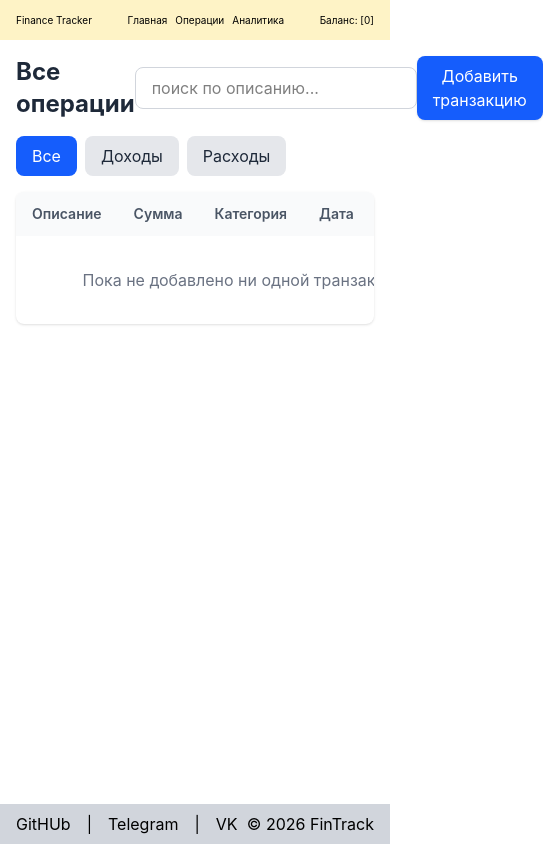
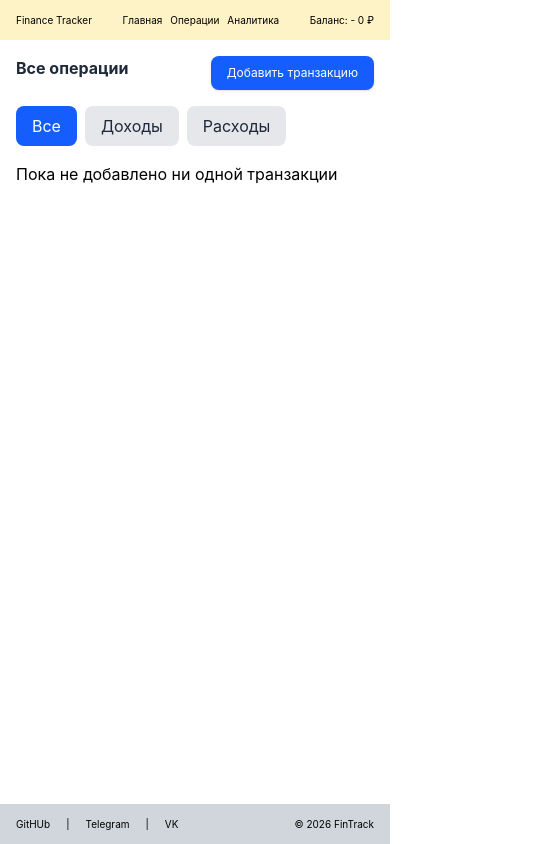
Before and after one commit to rT0210/finance-tracker, a React (Vite) app: page /transactions in a window 390 px wide. Shown: the whole page, 543 px wide, since content can reach past the window. Built offline with nearby package versions, Linux system fonts and the light colour scheme.

Commit message:
fix bugs

```diff
--- a/src/components/footer/Footer.tsx
+++ b/src/components/footer/Footer.tsx
@@ -5,7 +5,7 @@ const Footer = () => {
         <footer className="bg-gray-300 px-4">
             <div className="max-w-7xl mx-auto flex h-10 items-center justify-between">
                 <nav>
-                    <ul className="flex gap-4">
+                    <ul className="flex gap-4 text-[10px] md:text-[16px]">
                         <li>
                             <Link to={""}>GitHUb</Link>
                         </li>
@@ -19,7 +19,7 @@ const Footer = () => {
                         </li>
                     </ul>
                 </nav>
-                <p>© 2026 FinTrack</p>
+                <p className="text-[10px] md:text-[16px]">© 2026 FinTrack</p>
             </div>
         </footer>
     )
--- a/src/components/header/Header.tsx
+++ b/src/components/header/Header.tsx
@@ -2,6 +2,7 @@ import { Link } from "react-router-dom";
 import Logo from "../logo/Logo";
 import { useSelector } from "react-redux";
 import type { RootState } from "../../store/store";
+import { formatAmount } from './../../utils/formatAmount';
 
 const Header = () => {
   const transactions = useSelector((state: RootState) => state.transaction.transactions)
@@ -13,17 +14,17 @@ const Header = () => {
         <nav>
           <ul className="flex gap-2">
             <li>
-              <Link to={""}>Главная</Link>
+              <Link to={"/"}>Главная</Link>
             </li>
             <li>
-              <Link to={""}>Операции</Link>
+              <Link to={"/transactions"}>Операции</Link>
             </li>
             <li>
-              <Link to={""}>Аналитика</Link>
+              <Link to={"/analytics"}>Аналитика</Link>
             </li>
           </ul>
         </nav>
-        <p>Баланс: [{totalBalance}]</p>
+        <p>Баланс: {formatAmount(totalBalance)}</p>
       </div>
     </header>
   );
--- a/src/components/quickActions/QuickActions.tsx
+++ b/src/components/quickActions/QuickActions.tsx
@@ -11,7 +11,7 @@ const QuickActions = () => {
       <h2 className="text-lg font-semibold text-gray-700 mb-4">
         БЫСТРЫЕ ДЕЙСТВИЯ
       </h2>
-      <div className="flex mb-4 justify-between">
+      <div className="flex flex-col gap-4 md:gap-0 md:flex-row mb-4 justify-between">
         <button
           className="bg-white border border-gray-300 shadow-sm rounded-lg py-2 px-4 font-medium text-gray-700 hover:bg-gray-50"
           onClick={() => {
--- /dev/null
+++ b/src/components/transactionCard/TransactionCard.tsx
@@ -0,0 +1,33 @@
+import { formatAmount } from "../../utils/formatAmount";
+
+type PropsType = {
+  description: string;
+  amount: number;
+  category: string;
+  date: string;
+};
+
+const TransactionCard = ({
+  description,
+  amount,
+  category,
+  date,
+}: PropsType) => {
+  return (
+    <div className="bg-white rounded-xl shadow-md p-4 border border-gray-100 transition hover:shadow-lg">
+  <div className="flex justify-between items-start">
+    <p className="text-gray-800 font-medium">{description}</p>
+    <p className={`font-semibold ${amount > 0 ? 'text-green-600' : 'text-red-600'}`}>
+      {formatAmount(amount)}
+    </p>
+  </div>
+  <p className="text-gray-500 text-sm mt-1">{category}</p>
+  <p className="text-gray-400 text-xs mt-1">{date}</p>
+  <div className="flex justify-end gap-3 mt-3">
+    <button className="text-blue-500 text-sm hover:underline">Редактировать</button>
+    <button className="text-red-500 text-sm hover:underline">Удалить</button>
+  </div>
+</div>
+  );
+};
+export default TransactionCard;
--- a/src/pages/transactionsPage/TransactionsPage.tsx
+++ b/src/pages/transactionsPage/TransactionsPage.tsx
@@ -5,6 +5,7 @@ import { formatDate } from "../../utils/formatDate";
 import { useMemo, useState } from "react";
 import type { Transaction } from "../../store/slices/transactionsSlice";
 import TransactionModal from "../../components/transactionModal/TransactionModal";
+import TransactionCard from "../../components/transactionCard/TransactionCard";
 
 const TransactionsPage = () => {
   const transactions = useSelector(
@@ -38,21 +39,23 @@ const TransactionsPage = () => {
   }, [transactions, filter, searchTransaction]);
 
   const closeModal = () => setIsShowModal(false);
-
+  console.log(filteredTransactions)
   return (
     <div>
       <div className="max-w-7xl mx-auto px-4">
-        <div className="flex justify-between items-center mb-4 pt-4">
-          <h2 className="text-2xl font-bold text-gray-800">Все операции</h2>
+        <div className="flex gap-4 md:flex-row md:gap-0 items-start justify-between md:items-center mb-4 pt-4">
+          <h2 className="text-[16px] md:text-[2xl] font-bold text-gray-800">
+            Все операции
+          </h2>
           <input
             type="text"
             placeholder="поиск по описанию..."
             value={searchTransaction}
-            className="px-4 py-2 border border-gray-300 rounded-lg focus:outline-none focus:ring-2 focus:ring-blue-500"
+            className="px-4 py-2 border border-gray-300 rounded-lg focus:outline-none focus:ring-2 focus:ring-blue-500 hidden md:flex"
             onChange={(e) => setSearchTransaction(e.target.value)}
           />
           <button
-            className="px-4 py-2 bg-blue-600 text-white rounded-lg hover:bg-blue-700 transition duration-200 flex items-center gap-1 shadow-sm"
+            className="px-4 py-2 bg-blue-600 text-[12px] md:text-[16px] text-white rounded-lg hover:bg-blue-700 transition duration-200 flex items-center gap-1 shadow-sm"
             onClick={() => {
               setIsShowModal(true);
               setCurrentTransaction({
@@ -68,7 +71,7 @@ const TransactionsPage = () => {
             Добавить транзакцию
           </button>
         </div>
-        <div className="flex gap-2 mb-4">
+        <div className="flex gap-2 mb-4 justify-start">
           <button
             className={`px-4 py-2 rounded-lg ${filter === "all" ? "bg-blue-600 text-white" : "bg-gray-200 text-gray-800"} text-gray-800 hover:bg-gray-300 transition`}
             onClick={() => setFilter("all")}
@@ -88,23 +91,27 @@ const TransactionsPage = () => {
             Расходы
           </button>
         </div>
-        <div className="bg-white rounded-lg shadow overflow-hidden">
+        <div className="bg-white rounded-lg shadow overflow-hidden hidden md:block">
           <table className="min-w-full">
             <thead className="bg-gray-50">
               <tr>
-                <th className="px-4 py-3 text-left text-sm font-semibold text-gray-600">
+                <th className="px-2 md:px-4 py-1 md:py-3 text-left text-[10px] md:text-sm font-semibold text-gray-600">
+                  {" "}
                   Описание
                 </th>
-                <th className="px-4 py-3 text-left text-sm font-semibold text-gray-600">
+                <th className="px-2 md:px-4 py-1 md:py-3 text-left text-[10px] md:text-sm font-semibold text-gray-600">
+                  {" "}
                   Сумма
                 </th>
-                <th className="px-4 py-3 text-left text-sm font-semibold text-gray-600">
+                <th className="px-2 md:px-4 py-1 md:py-3 text-left text-[10px] md:text-sm font-semibold text-gray-600">
                   Категория
                 </th>
-                <th className="px-4 py-3 text-left text-sm font-semibold text-gray-600">
+                <th className="px-2 md:px-4 py-1 md:py-3 text-left text-[10px] md:text-sm font-semibold text-gray-600">
+                  {" "}
                   Дата
                 </th>
-                <th className="px-4 py-3 text-left text-sm font-semibold text-gray-600">
+                <th className="px-2 md:px-4 py-1 md:py-3 text-left text-[10px] md:text-sm font-semibold text-gray-600">
+                  {" "}
                   Действия
                 </th>
               </tr>
@@ -160,6 +167,13 @@ const TransactionsPage = () => {
             </tbody>
           </table>
         </div>
+        <div className="flex md:hidden">
+          <ul className="w-full">
+            {filteredTransactions.length !== 0 ? filteredTransactions.map((tr) => (
+              <li><TransactionCard description={tr.description} amount={tr.amount} date={tr.date} category={tr.category}/></li>
+            )) : <li>Пока не добавлено ни одной транзакции</li>}
+          </ul>
+        </div>
         {isShowModal && currentTransaction && (
           <TransactionModal
             closeModal={closeModal}
```
